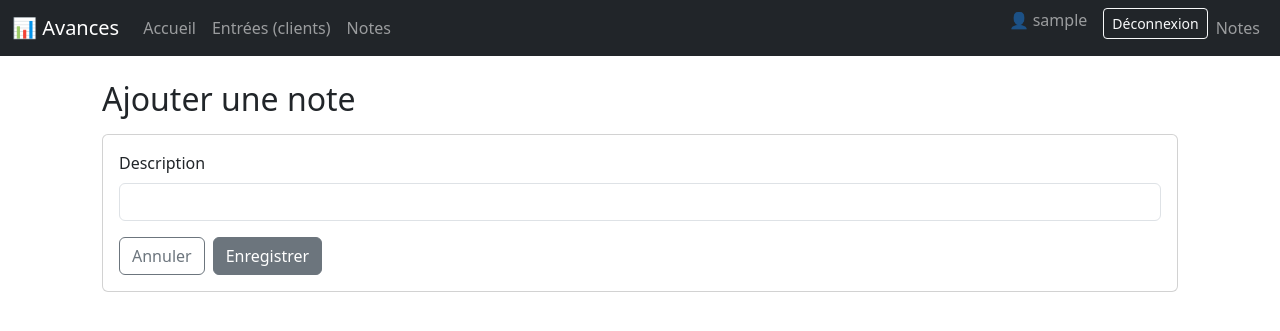
After one commit to Billel-NewEra/depenses, a Flask app: page /note/new in a window 1280 px wide. The commit adds this page. Shown: the top 331 px of the page. Run offline with Flask 3, Linux system fonts and the light colour scheme; the visitor is signed in with stand-in values (Sample User, id 1).

Commit message:
add note

```diff
--- a/app.py
+++ b/app.py
@@ -48,6 +48,14 @@ def init_db():
             justificatif TEXT,
             date_enregistrement TEXT NOT NULL,
             FOREIGN KEY (avance_id) REFERENCES avances(id) ON DELETE CASCADE
+        )
+    """)
+
+    cur.execute("""
+        CREATE TABLE IF NOT EXISTS note (
+            id INTEGER PRIMARY KEY AUTOINCREMENT,
+            description TEXT NOT NULL,
+            date_enregistrement TEXT NOT NULL
         )
     """)
     cur.execute("""
@@ -433,6 +441,72 @@ def delete_entree(entree_id):
     return redirect(url_for("entrees"))
 
 # ✅ Appel immédiat au démarrage, que ce soit avec Flask, Gunicorn ou autre
+
+
+# =======================
+# 🗒️ GESTION DES NOTES
+# =======================
+@app.route("/notes")
+def notes():
+    conn = db()
+    cur = conn.cursor()
+    cur.execute("SELECT * FROM note ORDER BY date_enregistrement DESC, id DESC")
+    notes = cur.fetchall()
+    conn.close()
+    return render_template("notes.html", notes=notes)
+
+@app.route("/note/new", methods=["GET","POST"])
+def add_note():
+    if request.method == "POST":
+        description = request.form.get("description","").strip()
+        if not description:
+            flash("Veuillez saisir une description.", "danger")
+            return render_template("add_note.html")
+        date_enregistrement = datetime.now().strftime("%Y-%m-%d %H:%M:%S")
+        conn = db()
+        cur = conn.cursor()
+        cur.execute("INSERT INTO note (description, date_enregistrement) VALUES (?,?)",
+                    (description, date_enregistrement))
+        conn.commit()
+        conn.close()
+        flash("Note ajoutée.", "success")
+        return redirect(url_for("notes"))
+    return render_template("add_note.html")
+
+@app.route("/note/edit/<int:note_id>", methods=["GET","POST"])
+def edit_note(note_id):
+    conn = db()
+    cur = conn.cursor()
+    cur.execute("SELECT * FROM note WHERE id=?", (note_id,))
+    n = cur.fetchone()
+    if not n:
+        conn.close()
+        flash("Note introuvable.", "warning")
+        return redirect(url_for("notes"))
+    if request.method == "POST":
+        description = request.form.get("description","").strip()
+        if not description:
+            flash("La description ne peut pas être vide.", "danger")
+            return render_template("edit_note.html", n=n)
+        cur.execute("UPDATE note SET description=? WHERE id=?", (description, note_id))
+        conn.commit()
+        conn.close()
+        flash("Note modifiée.", "success")
+        return redirect(url_for("notes"))
+    conn.close()
+    return render_template("edit_note.html", n=n)
+
+@app.route("/note/delete/<int:note_id>", methods=["POST"])
+def delete_note(note_id):
+    conn = db()
+    cur = conn.cursor()
+    cur.execute("DELETE FROM note WHERE id=?", (note_id,))
+    conn.commit()
+    conn.close()
+    flash("Note supprimée.", "success")
+    return redirect(url_for("notes"))
+
+
 init_db()
 
 if __name__ == "__main__":
--- /dev/null
+++ b/templates/add_note.html
@@ -0,0 +1,15 @@
+
+{% extends "base.html" %}
+{% block content %}
+<h2 class="mb-3">Ajouter une note</h2>
+<form method="POST" class="card p-3">
+  <div class="mb-3">
+    <label class="form-label">Description</label>
+    <input type="text" name="description" class="form-control" required>
+  </div>
+  <div class="d-flex gap-2">
+    <a href="{{ url_for('notes') }}" class="btn btn-outline-secondary">Annuler</a>
+    <button class="btn btn-secondary">Enregistrer</button>
+  </div>
+</form>
+{% endblock %}
--- a/templates/base.html
+++ b/templates/base.html
@@ -19,13 +19,19 @@
         <ul class='navbar-nav me-auto'>
           <li class='nav-item'><a class='nav-link' href='{{ url_for('dashboard') }}'>Accueil</a></li>
           <li class='nav-item'><a class='nav-link' href='{{ url_for('entrees') }}'>Entrées (clients)</a></li>
-        </ul>
+        <li class="nav-item">
+  <a class="nav-link" href="{{ url_for('notes') }}">Notes</a>
+</li>
+</ul>
         <ul class='navbar-nav ms-auto'>
           {% if session.get('user') %}
           <li class='nav-item'><span class='navbar-text me-3'>👤 {{ session.get('user') }}</span></li>
           <li class='nav-item'><a class='btn btn-outline-light btn-sm' href='{{ url_for('logout') }}'>Déconnexion</a></li>
           {% endif %}
-        </ul>
+        <li class="nav-item">
+  <a class="nav-link" href="{{ url_for('notes') }}">Notes</a>
+</li>
+</ul>
       </div>
     </div>
   </nav>
--- a/templates/dashboard.html
+++ b/templates/dashboard.html
@@ -4,6 +4,7 @@
 <div class="mb-3 d-flex gap-2">
   <a href="{{ url_for('add_avance') }}" class="btn btn-primary">➕ Nouvelle avance</a>
   <a href="{{ url_for('add_entree') }}" class="btn btn-success">➕ Nouvelle entrée client</a>
+  <a href="{{ url_for('add_note') }}" class="btn btn-secondary">🗒️ Nouvelle note</a>
 </div>
 <div class="row mb-4">
   <div class="col">💵 Total Versements: <strong>{{ '%.2f'|format(total_versements) }} DA</strong></div>
```
Also changed, not shown: templates/edit_note.html (added, +15 -0 lines), templates/notes.html (added, +36 -0 lines).
